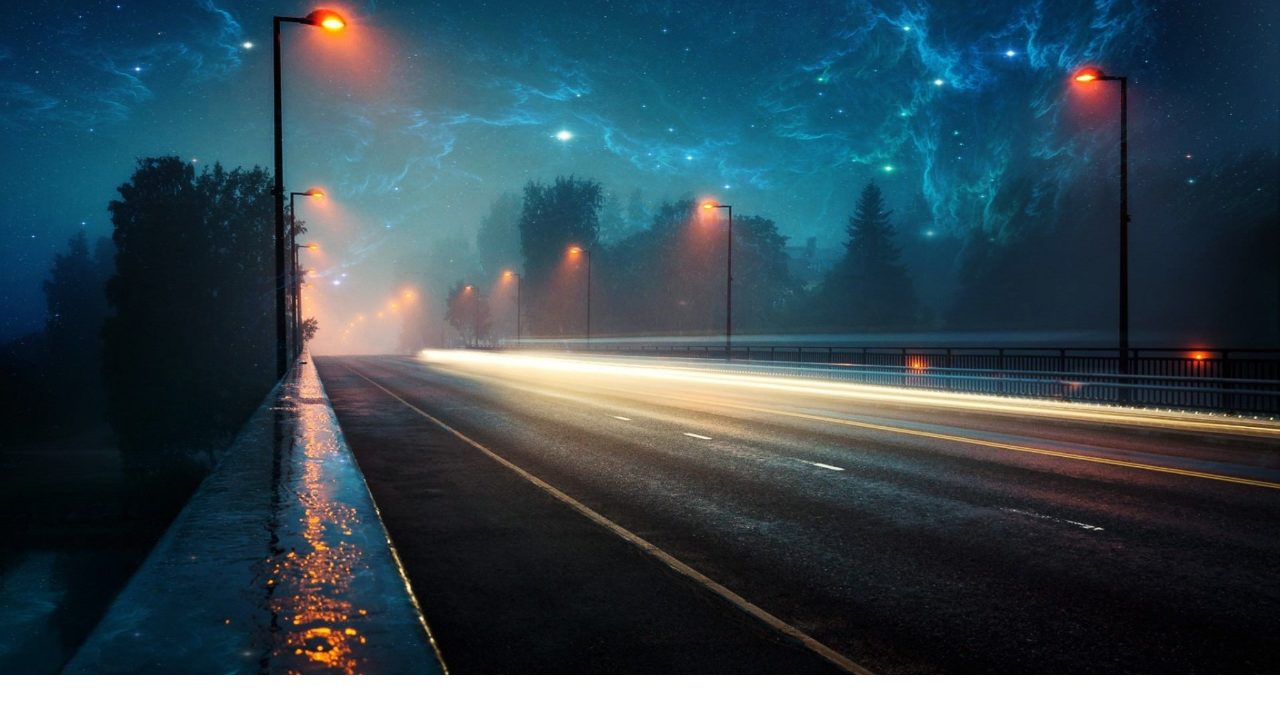
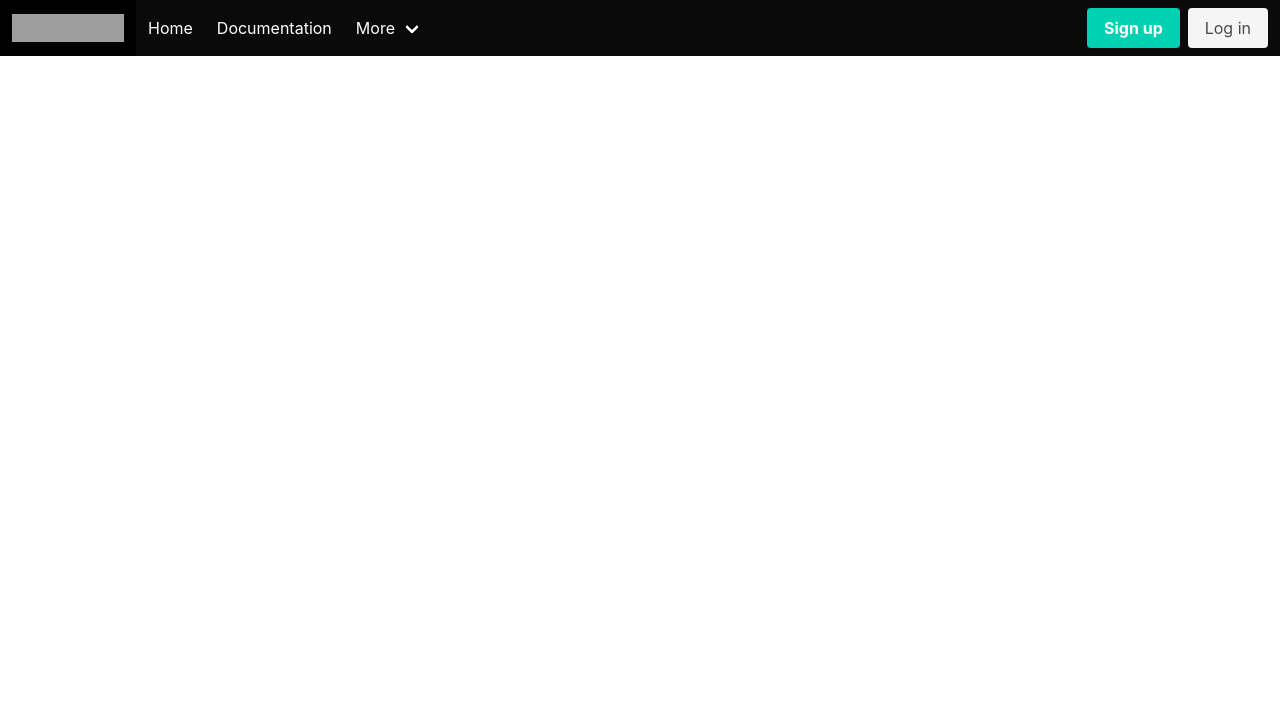
Before and after one commit to JoeReis1983/agoravai, a Vue app in the folder frontend/agoravai/: page /principal in a window 1280 px wide. Before the commit this address had no page. Shown: the top 714 px of the page. Built offline with nearby package versions, Linux system fonts and the light colour scheme; grey boxes are pictures that could not be loaded.

Commit message:
Criado navbar

```diff
--- /dev/null
+++ b/frontend/agoravai/src/components/NavBar.vue
@@ -0,0 +1,63 @@
+<template >
+<nav class="navbar is-black" role="navigation" aria-label="main navigation">
+  <div class="navbar-brand">
+    <a class="navbar-item" href="https://bulma.io">
+      <img src="https://bulma.io/images/bulma-logo.png" width="112" height="28">
+    </a>
+
+    <a role="button" class="navbar-burger" aria-label="menu" aria-expanded="false" data-target="navbarBasicExample">
+      <span aria-hidden="true"></span>
+      <span aria-hidden="true"></span>
+      <span aria-hidden="true"></span>
+    </a>
+  </div>
+
+  <div id="navbarBasicExample" class="navbar-menu">
+    <div class="navbar-start">
+      <a class="navbar-item">
+        Home
+      </a>
+
+      <a class="navbar-item">
+        Documentation
+      </a>
+
+      <div class="navbar-item has-dropdown is-hoverable">
+        <a class="navbar-link">
+          More
+        </a>
+
+        <div class="navbar-dropdown">
+          <a class="navbar-item">
+            About
+          </a>
+          <a class="navbar-item">
+            Jobs
+          </a>
+          <a class="navbar-item">
+            Contact
+          </a>
+          <hr class="navbar-divider">
+          <a class="navbar-item">
+            Report an issue
+          </a>
+        </div>
+      </div>
+    </div>
+
+    <div class="navbar-end">
+      <div class="navbar-item">
+        <div class="buttons">
+          <a class="button is-primary">
+            <strong>Sign up</strong>
+          </a>
+          <a class="button is-light">
+            Log in
+          </a>
+        </div>
+      </div>
+    </div>
+  </div>
+</nav>
+
+</template>
--- a/frontend/agoravai/src/router/index.js
+++ b/frontend/agoravai/src/router/index.js
@@ -16,7 +16,15 @@ const router = createRouter({
       // this generates a separate chunk (About.[hash].js) for this route
       // which is lazy-loaded when the route is visited.
       component: () => import('../views/AboutView.vue')
-    }
+    },
+    {
+      path: '/principal',
+      name: 'Principal',
+      // route level code-splitting
+      // this generates a separate chunk (About.[hash].js) for this route
+      // which is lazy-loaded when the route is visited.
+      component: () => import('../views/Principal.vue')
+    },
   ]
 })
 
--- a/frontend/agoravai/src/views/Login.vue
+++ b/frontend/agoravai/src/views/Login.vue
@@ -2,10 +2,13 @@
 <template>
   <div>
 
-   <div class="centralizado">
+
     <div class="glassLogin">
-      <div class="field">
-        <p class="control has-icons-left has-icons-right centralizado">
+
+      <div class="columns is-flex is-mobile">
+  <div class="column is-11 is-offset-1">
+    <div class="field ">
+        <p class="control has-icons-left has-icons-right ">
           <input class="input" type="email" placeholder="Email">
           <span class="icon is-small is-left">
             <i class="fas fa-envelope"></i>
@@ -25,11 +28,16 @@
       </div>
       <div class="field">
         <p class="control">
-          <button class="button is-success" @click="autenticar()">
+          <button class="button is-dark is-success is-fullwidth" @click="autenticar()">
             Login
           </button>
         </p>
-      </div>>
+      </div>
+
+
+</div>
+
+
 
     </div>
 
@@ -48,7 +56,7 @@ export default{
   methods: {
     autenticar(){
       alert()
-      router.replace({ path: '/about' })
+      router.replace({ path: '/principal' })
     }
   },
 }
--- /dev/null
+++ b/frontend/agoravai/src/views/Principal.vue
@@ -0,0 +1,9 @@
+<script setup>
+import NavBar from '@/components/NavBar.vue'
+</script>
+
+<template>
+  <main>
+    <NavBar />
+  </main>
+</template>
--- a/frontend/agoravai/style/stylesheet.css
+++ b/frontend/agoravai/style/stylesheet.css
@@ -2,9 +2,11 @@
   color:red;
 }
 html{
-  background-repeat: no-repeat;
+
+  /*background-repeat: no-repeat;
   background-size: 100% auto;
-  background-image: url("../src/assets/background.jpg");
+   background-image: url("../src/assets/background.jpg"); */
+
 }
 
 .glassLogin{
@@ -16,10 +18,11 @@ box-shadow: 0 4px 30px rgba(0, 0, 0, 0.1);
 backdrop-filter: blur(3px);
 -webkit-backdrop-filter: blur(3px);
 border: 1.5px solid rgba(2, 2, 2, 0.63);
-}
-.centralizado{
+
   display: flex;
-  margin-top: 10%;
+  margin-top: 15%;
+  margin-left: auto;
+  margin-right: auto;
   flex-direction: row;
   justify-content: center;
   align-items: center;
```
